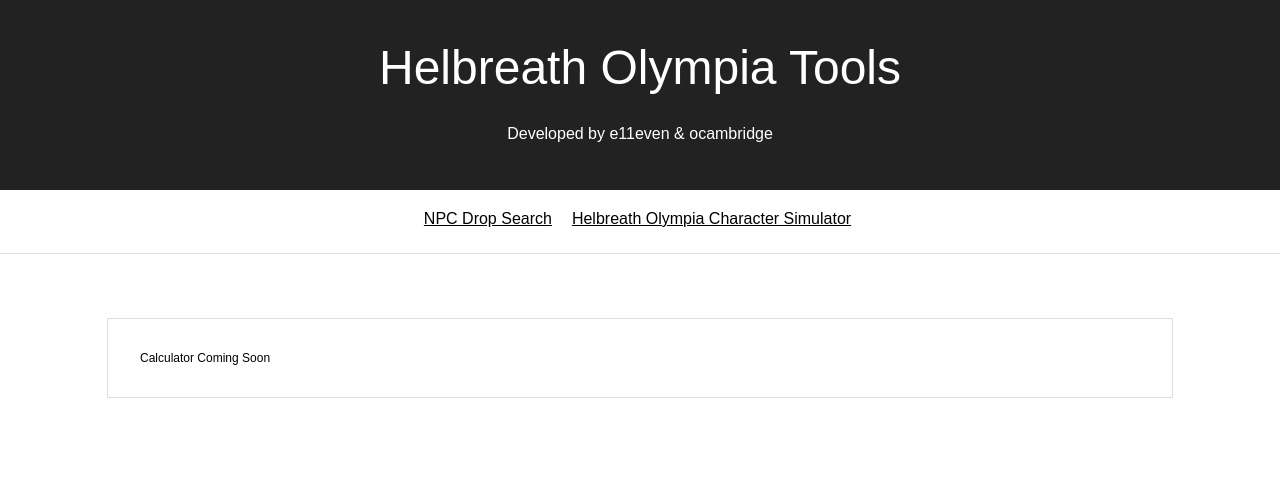
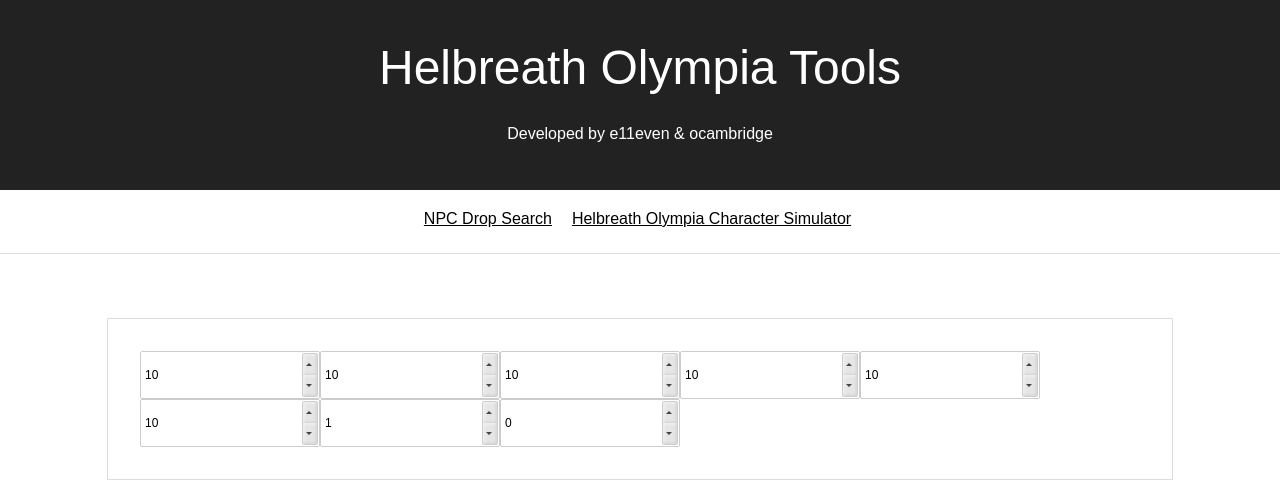
Before and after one commit to samcambridge/olympia-mob-search, a React (Create React App) app: page /calculator in a window 1280 px wide. Shown: the top 486 px of the page. Built offline with nearby package versions, Linux system fonts and the light colour scheme; the HTML template or start-up script is replaced by a standard one.

Commit message:
start of character calculations

```diff
--- a/package.json
+++ b/package.json
@@ -6,6 +6,7 @@
     "lodash": "^4.17.5",
     "react": "^16.2.0",
     "react-dom": "^16.2.0",
+    "react-numeric-input": "^2.2.3",
     "react-router": "^4.2.0",
     "react-router-dom": "^4.2.2",
     "react-scripts": "1.1.1"
--- a/src/Components/Calculator.js
+++ b/src/Components/Calculator.js
@@ -1,8 +1,48 @@
 import React, { Component } from "react";
+import NumericInput from 'react-numeric-input';
 
 class Calculator extends Component {
+  constructor(props) {
+    super(props);
+    this.state = {value: ''};
+
+    this.handleChange = this.handleChange.bind(this);
+  }
+
+  handleChange(event) {
+    var points = [70, 73, 76, 79, 82, 85, 88, 91, 94, 97, 100, 103, 106, 109, 112, 115, 118, 121, 124, 127, 130, 133, 136, 139, 142, 145, 148, 151, 154, 157, 160,
+    163, 166, 169, 172, 175, 178, 181, 184, 187, 190, 193, 196, 199, 202, 205, 208, 211, 214, 217, 220, 223, 226, 229, 232, 235, 238, 241, 244, 247, 250,
+    253, 256, 259, 262, 265, 268, 271, 274, 277, 280, 283, 286, 289, 292, 295, 298, 301, 304, 307, 310, 313, 316, 319, 322, 325, 328, 331, 334, 337, 340,
+    343, 346, 349, 352, 355, 358, 361, 364, 367, 370, 373, 376, 379, 382, 385, 388, 391, 394, 397, 400, 403, 406, 409, 412, 415, 418, 421, 424, 427, 430,
+    433, 436, 439, 442, 445, 448, 451, 454, 457, 460, 463, 466, 469, 472, 475, 478, 481, 484, 487, 490, 493, 496, 499, 502, 505, 508, 511, 514, 517, 520,
+    523, 526, 529, 532, 535, 538, 541, 544, 547, 550, 553, 556, 559, 562]
+    var strength = document.getElementById("strength");
+    var dexterity = document.getElementById("dexterity");
+    var intellect = document.getElementById("intellect");
+    var magic = document.getElementById("magic");
+    var vitallity = document.getElementById("vitallity");
+    var luck = document.getElementById("luck");
+    var level = document.getElementById("level");
+    var total = +strength.value + +dexterity.value + +intellect.value + +magic.value + +vitallity.value + +luck.value
+    if (total > 70) {
+      level.value = 2
+    }
+    console.log(points.length);
+  }
+
   render() {
-    return <div className="App-search">Calculator coming soon</div>;
+    return (
+      <div className="App-search">
+        <NumericInput min={10} max={200} value={10} id="strength" onChange={this.handleChange}/>
+        <NumericInput min={10} max={200} value={10} id="dexterity" onChange={this.handleChange}/>
+        <NumericInput min={10} max={200} value={10} id="intellect" onChange={this.handleChange}/>
+        <NumericInput min={10} max={200} value={10} id="magic" onChange={this.handleChange}/>
+        <NumericInput min={10} max={200} value={10} id="vitallity" onChange={this.handleChange}/>
+        <NumericInput min={10} max={200} value={10} id="luck" onChange={this.handleChange}/>
+        <NumericInput min={1} max={140} value={1} id="level"/>
+        <NumericInput min={0} max={25} value={0} name="rebirth"/>
+      </div>
+    );
   }
 }
 
```
Also changed, not shown: 1 other file (tests, documents, lock files or other folders).
